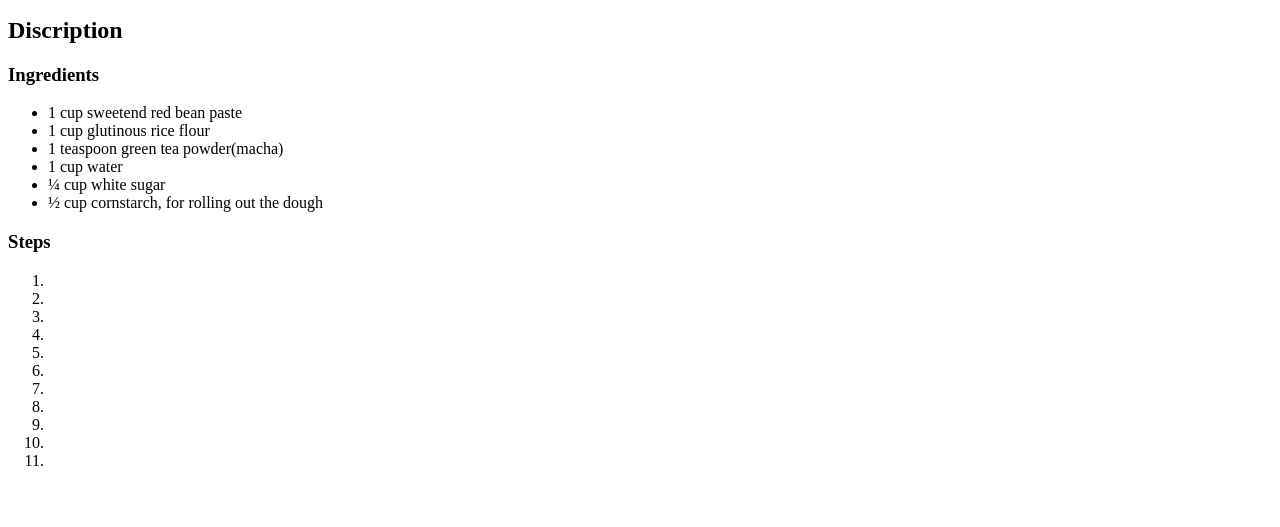
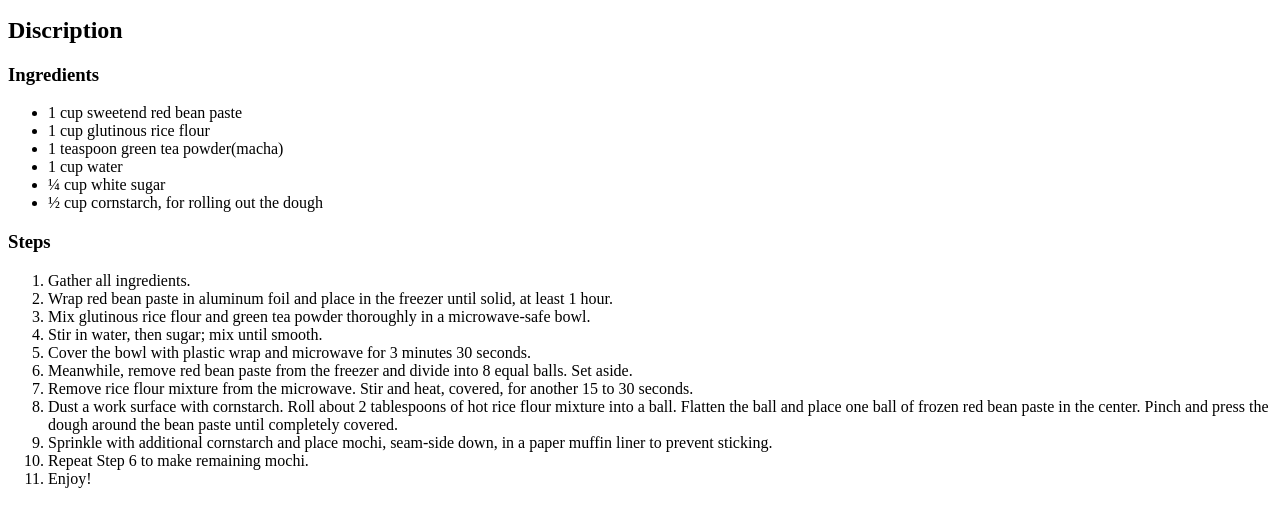
Before and after one commit to 3tatata/odin-recipes, a plain HTML site: page recipes/mochi.html in a window 1280 px wide. Shown: the part 101-628 px from the top of the page. Drawn offline with Linux system fonts and the light colour scheme.

Commit message:
Add Ingredients and Steps

```diff
--- a/recipes/mochi.html
+++ b/recipes/mochi.html
@@ -20,17 +20,17 @@
     </ul>
     <h3>Steps</h3>
     <ol>
-        <li></li>
-        <li></li>
-        <li></li>
-        <li></li>
-        <li></li>
-        <li></li>
-        <li></li>
-        <li></li>
-        <li></li>
-        <li></li>
-        <li></li>
+        <li>Gather all ingredients.</li>
+        <li>Wrap red bean paste in aluminum foil and place in the freezer until solid, at least 1 hour.</li>
+        <li>Mix glutinous rice flour and green tea powder thoroughly in a microwave-safe bowl.</li>
+        <li>Stir in water, then sugar; mix until smooth.</li>
+        <li>Cover the bowl with plastic wrap and microwave for 3 minutes 30 seconds.</li>
+        <li>Meanwhile, remove red bean paste from the freezer and divide into 8 equal balls. Set aside.</li>
+        <li>Remove rice flour mixture from the microwave. Stir and heat, covered, for another 15 to 30 seconds.</li>
+        <li>Dust a work surface with cornstarch. Roll about 2 tablespoons of hot rice flour mixture into a ball. Flatten the ball and place one ball of frozen red bean paste in the center. Pinch and press the dough around the bean paste until completely covered.</li>
+        <li>Sprinkle with additional cornstarch and place mochi, seam-side down, in a paper muffin liner to prevent sticking.</li>
+        <li>Repeat Step 6 to make remaining mochi.</li>
+        <li>Enjoy!</li>
     </ol>
 </body>
 </html>
```
